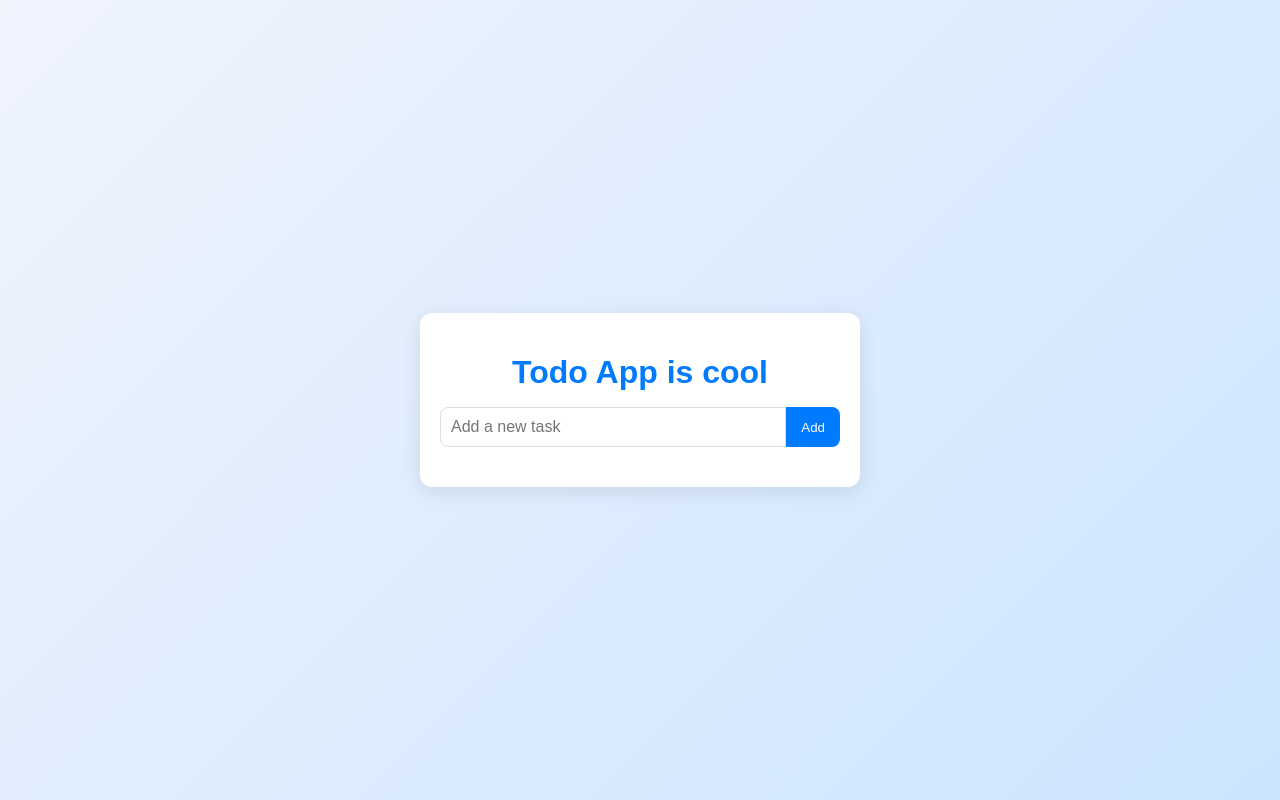
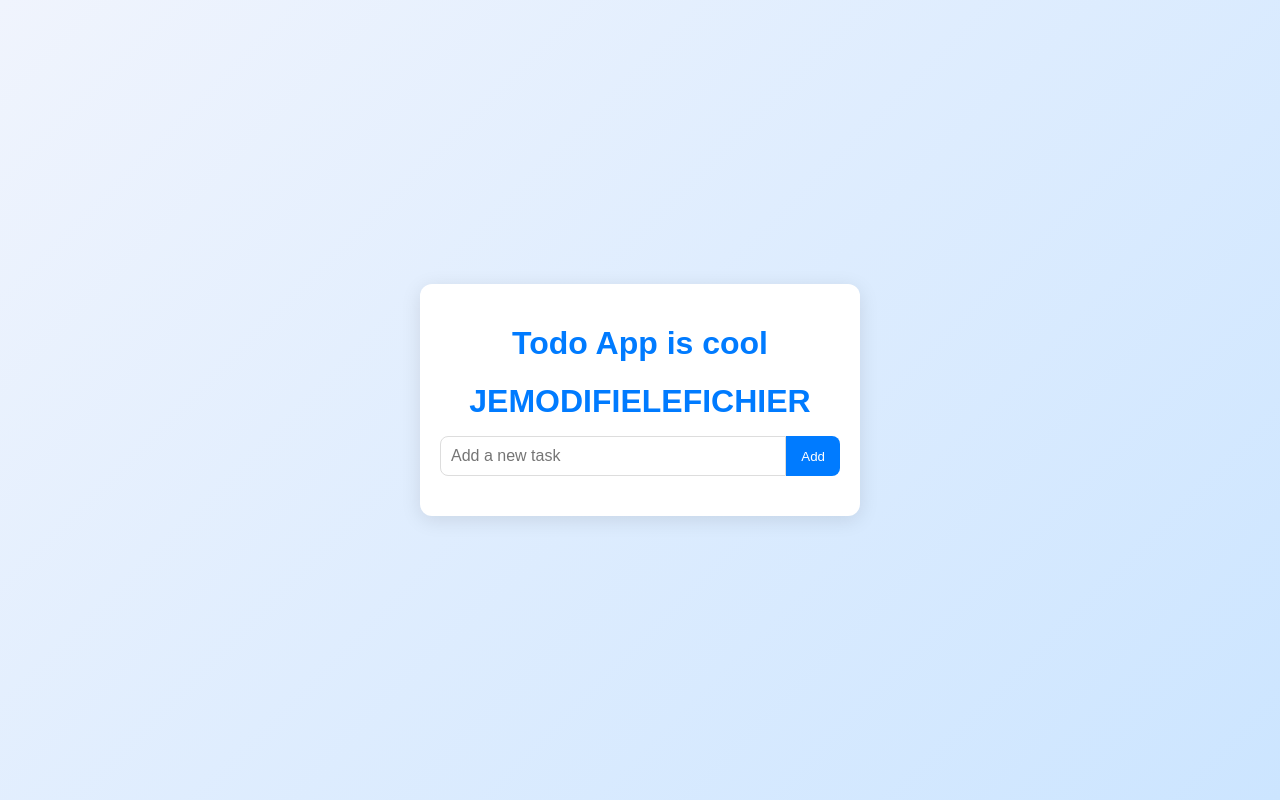
Before and after one commit to nathan-ruffieux-emf/module210-todo-nr, a plain HTML site: page src/frontend/index.html in a window 1280 px wide. Drawn offline with nearby package versions, Linux system fonts and the light colour scheme; no server answers.

Commit message:
todoapptodotodoapptodoapptodo

```diff
--- a/src/frontend/index.html
+++ b/src/frontend/index.html
@@ -11,6 +11,7 @@
 <body>
   <div class="app-container">
     <h1>Todo App is cool</h1>
+    <h1>JEMODIFIELEFICHIER</h1>
     <form id="todo-form">
       <input type="text" id="todo-input" placeholder="Add a new task" required>
       <button type="submit">Add</button>
```
